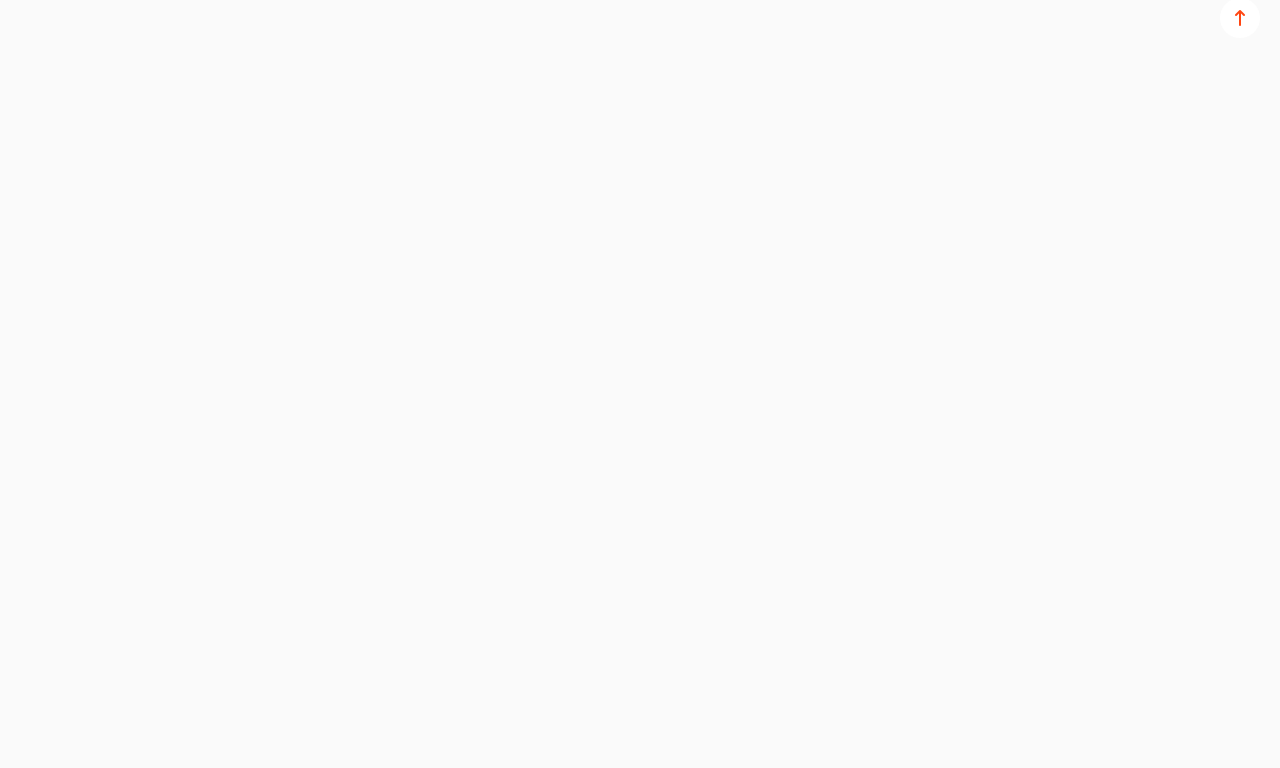
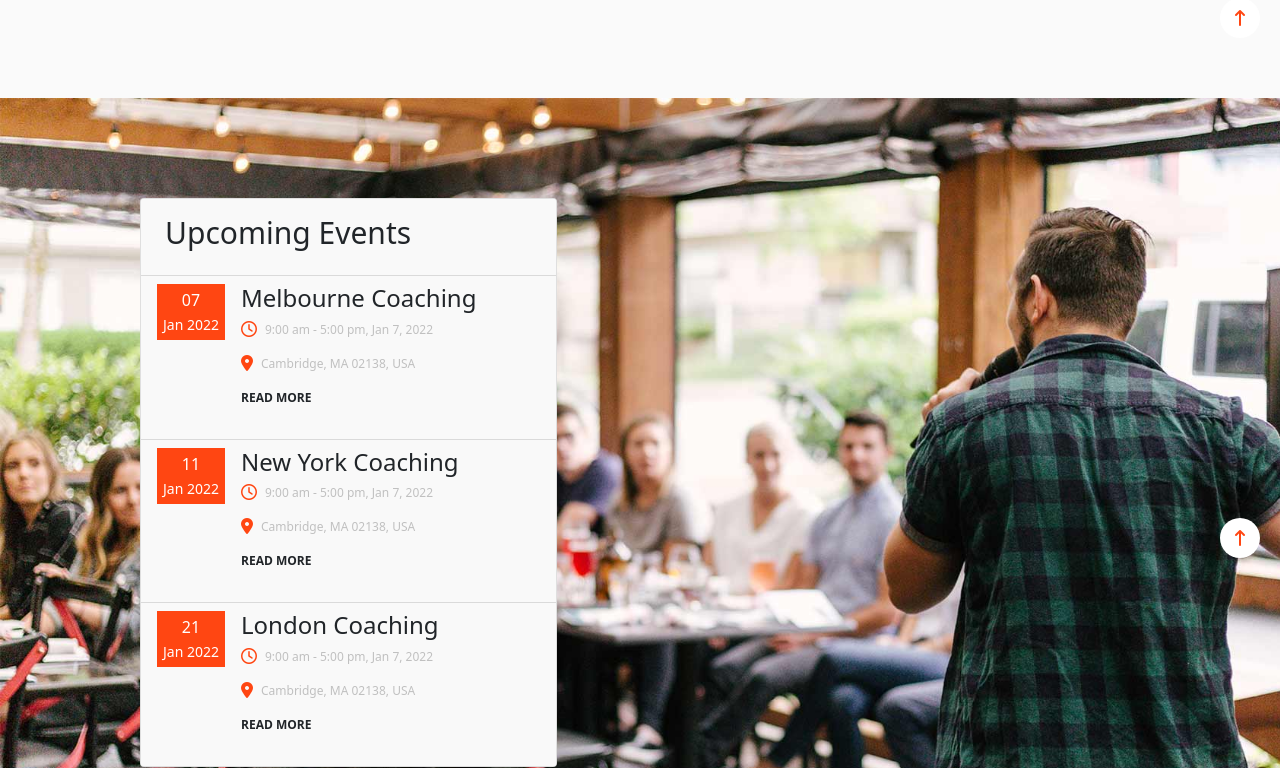
Before and after one commit to DionisiePulbere/proj-html-vuejs, a Vue app: page / in a window 1280 px wide. Shown: the part 1892-2660 px from the top of the page. Before the commit the page ends 1990 px from the top, so only its background shows below. Built offline with nearby package versions, Linux system fonts and the light colour scheme.

Commit message:
feat: add section events

```diff
--- a/src/components/AppMain.vue
+++ b/src/components/AppMain.vue
@@ -1,20 +1,23 @@
 <script>
 import MainSpecialties from "./MainSpecialties.vue"
 import MainFounder from "./MainFounder.vue"
+import MainEvents from "./MainEvents.vue"
 
 export default{
     name: "AppMain",
     components: {
         MainSpecialties,
         MainFounder,
+        MainEvents,
     },
 
 }
 </script>
 
 <template>
-  <MainSpecialties></MainSpecialties>
-  <MainFounder></MainFounder>
+    <MainSpecialties></MainSpecialties>
+    <MainFounder></MainFounder>
+    <MainEvents></MainEvents>
 </template>
 
 <style scoped lang="scss">
--- /dev/null
+++ b/src/components/MainEvents.vue
@@ -0,0 +1,123 @@
+<script>
+    export default{
+    name: "MainEvents",
+
+    }
+
+</script>
+
+<template>
+    <section class="events">
+        <div class="container-fluid">
+            <div class="btn-radious">
+                <i class="fa-solid fa-arrow-up-long"></i>
+            </div>
+            <div class="container-page">
+                <div class="card col-5">
+                    <div class="card-header p-3 px-4">
+                        <h4>Upcoming Events</h4>
+                    </div>
+                    <ul class="list-group list-group-flush">
+                        <li class="list-group-item d-flex">
+                            <div class="data">
+                                <div>07</div>
+                                <div><small>Jan 2022</small></div>
+                            </div>
+                            <div class="info">
+                                <h6>Melbourne Coaching</h6>
+                                <div class="d-flex"><i class="fa-regular fa-clock brand-color pe-2"></i><p class="gray-text">9:00 am - 5:00 pm, Jan 7, 2022</p></div>
+                                <div class="d-flex"><i class="fa-solid fa-location-dot brand-color pe-2"></i> <p class="gray-text">Cambridge, MA 02138, USA</p></div>
+                                <div class="more pb-4">read more</div>
+                            </div>
+                        </li>
+                        <li class="list-group-item d-flex">
+                            <div class="data">
+                                <div>11</div>
+                                <div><small>Jan 2022</small></div>
+                            </div>
+                            <div class="info">
+                                <h6>New York Coaching</h6>
+                                <div class="d-flex"><i class="fa-regular fa-clock brand-color pe-2"></i><p class="gray-text">9:00 am - 5:00 pm, Jan 7, 2022</p></div>
+                                <div class="d-flex"><i class="fa-solid fa-location-dot brand-color pe-2"></i> <p class="gray-text">Cambridge, MA 02138, USA</p></div>
+                                <div class="more pb-4">read more</div>
+                            </div>
+                        </li>
+                        <li class="list-group-item d-flex">
+                            <div class="data">
+                                <div>21</div>
+                                <div><small>Jan 2022</small></div>
+                            </div>
+                            <div class="info">
+                                <h6>London Coaching</h6>
+                                <div class="d-flex"><i class="fa-regular fa-clock brand-color pe-2"></i><p class="gray-text">9:00 am - 5:00 pm, Jan 7, 2022</p></div>
+                                <div class="d-flex"><i class="fa-solid fa-location-dot brand-color pe-2"></i> <p class="gray-text">Cambridge, MA 02138, USA</p></div>
+                                <div class="more pb-4">read more</div>
+                            </div>
+                        </li>
+                    </ul>
+                </div>
+            </div>
+        </div>
+    </section>
+</template>
+
+<style scoped lang="scss">
+@use '../style/partials/variables' as *;
+.container-page{
+    position: relative;
+    .col-5{
+        position: absolute;
+        left: 0;
+        top: 100px;
+    }
+}
+.container-fluid{
+    position: relative;
+    background-image: url(../assets/img/h1-img-09.jpg);
+    background-size: cover;
+    height: 840px;
+    .btn-radious{
+        top: 50%;
+        right: 20px;
+    }
+    .data{
+        text-align: center;
+        background-color: $brand-primary;
+        color: white;
+        padding: 4px 6px;
+        margin-right: 16px;
+        height: 30%;
+    }
+    .more{
+       text-transform: uppercase;
+       font-weight: 600;
+       font-size: 12px;
+    }
+    .info{
+        p{
+            font-size: 12px;
+        }
+    }
+    h6{
+        font-size: 24px;
+    }
+
+    h4{
+        font-size: 30px;
+    }
+    .card-header{
+        background-color: #F9F9F9;
+    }
+    li{
+        background-color: #F9F9F9;
+        cursor: pointer;
+        &:hover{
+            background-color: white;
+            h6{
+                color: $brand-primary;
+            }
+        }
+    }
+}
+
+</style>
--- a/src/components/MainFounder.vue
+++ b/src/components/MainFounder.vue
@@ -7,7 +7,7 @@
 </script>
 
 <template>
-<section>
+<section class="founder">
     <div class="container-page d-flex">
         <div class="col-7 left">
             <img src="../assets/img/h1-img-01.jpg" alt="">
--- a/src/components/MainSpecialties.vue
+++ b/src/components/MainSpecialties.vue
@@ -11,7 +11,7 @@ export default{
 </script>
 
 <template>
-    <section>
+    <section class="specialties">
         <div class="ms-container">
             <div class="container-page">
                 <div class="text-center">
--- a/src/style/generic.scss
+++ b/src/style/generic.scss
@@ -11,7 +11,7 @@ body{
     background-color: #FAFAFA;
 }
 
-.brand-dot{
+.brand-dot, .brand-color{
     color: #FF4612;
 }
 
@@ -55,4 +55,8 @@ h2{
     line-height: 20px;
     text-align: center;
     margin-right: 8px;
+    &:hover{
+        background-color: black;
+        cursor: pointer;
+    }
 }
```
